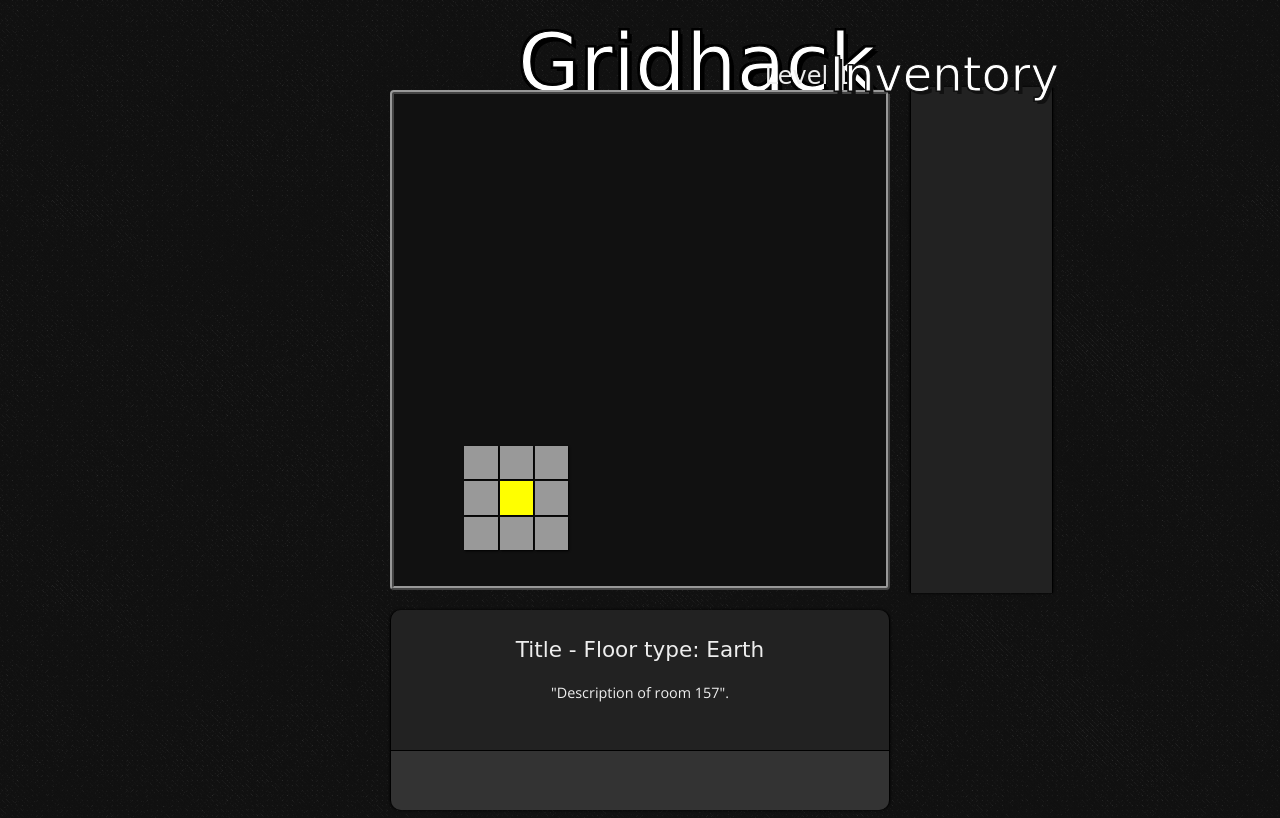
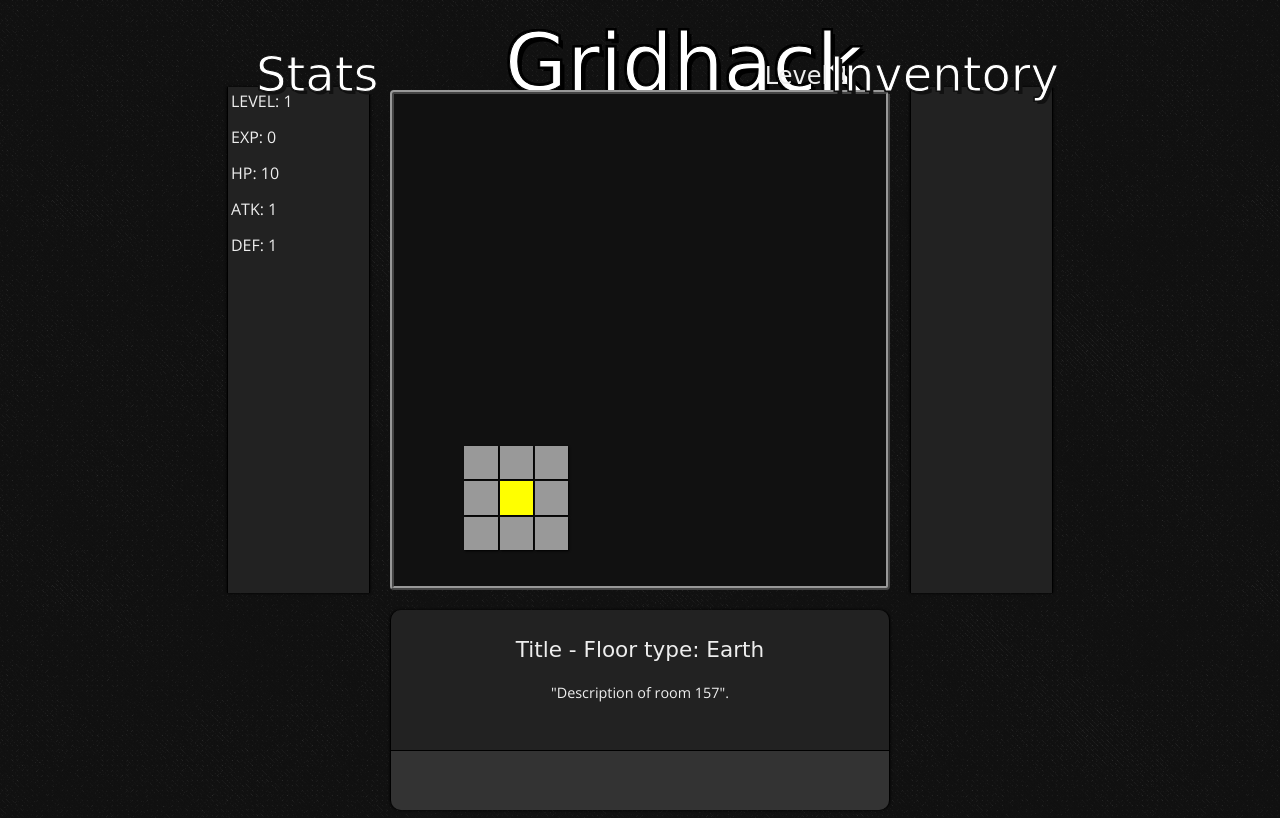
Before and after one commit to jhunyar/gridhack, a website: page public/index.html in a window 1280 px wide. Drawn offline with nearby package versions, Linux system fonts and the light colour scheme; a web font is replaced by a local one.

```diff
--- a/public/index.html
+++ b/public/index.html
@@ -13,9 +13,11 @@
     <div id="container">
         <div id="header">
             <p id="header--banner">Gridhack</p>
+            <p id="header--banner__stats">Stats</p>
             <p id="header--dungeon-counter"></p>
             <p id="header--banner__inventory">Inventory</p>
         </div>
+        <div id="stats"></div>
         <div id="room"></div>
         <div id="inventory"></div>
     </div>
--- a/public/scripts/gridhack-functions.js
+++ b/public/scripts/gridhack-functions.js
@@ -13,6 +13,7 @@
 const tileInfoDesc = document.querySelector('#room-desc')
 const alert = document.querySelector('#alert')
 const room = document.querySelector('#room')
+const stats = document.querySelector('#stats')
 const inventoryEl = document.querySelector('#inventory')
 const dungeonLevelEl = document.querySelector('#header--dungeon-counter')
 
@@ -31,12 +32,13 @@
 
 describeRooms() // We need to describe the rooms right off the bat for other functions to work
 
-// items[#] = [ 'name', 'description', 'type' rarity/100 ]
-items[0] = [ 'Breath recycler', 'Provides breathable air for a human or any similar creature who wears the device.', 'armor', 25 ]
-items[1] = [ 'Floor map', 'Reveals all tiles on the current floor', 'map', 15 ]
-items[2] = [ 'Healing potion', 'Heals user 5 HP', 'potion', 10 ]
-items[3] = [ 'Wooden practice sword', 'Hits for 3 HP', 'weapon', 10 ]
-items[4] = [ 'Spectral chalice', 'Heals user to full HP and removes all afflictions', 'potion', 75 ]
+// items[#] = [ 'name', 'description', 'type' rarity/100, affect{} ]
+items[0] = [ 'Breath recycler', 'Provides breathable air for a human or any similar creature who wears the device.', 'armor', 25, { poisonResist: true, swimming: true } ]
+items[1] = [ 'Floor map', 'Reveals all tiles on the current floor', 'map', 15, { revealMap: true } ]
+items[2] = [ 'Healing potion', 'Heals user 5 HP', 'potion', 20, { hp: 5 } ]
+items[3] = [ 'Wooden practice sword', 'Hits for 3 HP', 'weapon', 20, { atk: 3 } ]
+items[4] = [ 'Spectral chalice', 'Heals user to full HP and removes all afflictions', 'potion', 75, { hp: 100 } ]
+items[5] = [ 'Leather armor', 'Provides 3 defense points', 'armor', 20, { def: 3 }]
 
 // Object variables
 const dungeon = {
@@ -51,6 +53,39 @@
     inventory: {
         capacity: 14,
         items: []
+    },
+    stats: {
+        level: 1,
+        exp: 0,
+        hp: 10,
+        atk: 1,
+        def: 1
+    },
+    status: {
+        poisoned: false,
+        poisonResist: false,
+        swimming: false,
+        revealMap: false
+    },
+    person: {
+        armor: null,
+        helmet: null,
+        gloves: null,
+        ringL: null,
+        ringR: null,
+        amulet: null,
+        aura: null,
+        curse: null
+    }
+}
+
+let renderStats = () => {
+    stats.innerHTML = ''
+    for (let i = 0; i < Object.keys(player.stats).length; i++) {
+        let p = document.createElement('p')
+        p.classList.add('stat')
+        p.textContent = `${(Object.keys(player.stats)[i]).toUpperCase()}: ${Object.values(player.stats)[i]}`
+        stats.appendChild(p)
     }
 }
 
@@ -275,6 +310,7 @@
 }
 
 const dropListener = function(e) {
+    let items = player.inventory.items
     let item1 = e.keyCode == '49'
     let item2 = e.keyCode == '50'
     let item3 = e.keyCode == '51'
--- a/public/scripts/main.js
+++ b/public/scripts/main.js
@@ -4,8 +4,9 @@
 setActive()     // Set the active tile
 setVisible()    // Set visible tiles around active tile
 describeTile()  // Display information about the current tile
+renderStats()
 
-// the movement handler itself
+// main movement and action listener
 document.addEventListener('keydown', function(e) {
     const current = tileArray[player.currentTile]
     const west = tileArray[player.currentTile-1]
@@ -22,8 +23,9 @@
     let look = e.keyCode == '76'
     let get = e.keyCode == '71'
     let drop = e.keyCode == '68'
+    let use = e.keyCode == '85'
 
-    if (moveWest || moveNorth || moveEast || moveSouth || moveDown || moveUp || look || get || drop) {
+    if (moveWest || moveNorth || moveEast || moveSouth || moveDown || moveUp || look || get || drop || use) {
 
         // prevent default action of ctrl and shift keys to avoid error
         if (e.ctrlKey) return false
@@ -151,5 +153,11 @@
                 alert.innerHTML = 'There is already an item here, cannot drop another.'
             }
         }
+
+        if (use) {
+           if (player.inventory.items.length === -1) {
+               alert.innerHTML = 'You have no items to use! Pick one up with G'
+           }
+        }
     }
 })
--- a/public/styles/style.css
+++ b/public/styles/style.css
@@ -25,17 +25,17 @@
 #header {
     font-family: 'Aladin', cursive;
     height: 70px;
-    left: 0;
+    left: -165px;
     position: relative;
     top: -75px;
-    width: 666px;
+    width: 831px;
 }
 
 #header--banner {
     bottom: -105px;
     color: white;
     font-size: 5em;
-    left: 128px;
+    left: 280px;
     position: absolute;
     -webkit-text-stroke: 1px #000;
     text-shadow:
@@ -61,6 +61,23 @@
         1px 1px 0 #111;
     z-index: 2
 }
+
+#header--banner__stats {
+    position: absolute;
+    bottom: -65px;
+    left: 31px;
+    font-size: 3em;
+    -webkit-text-stroke: 1px #111;
+    color: white;
+    text-shadow:
+        3px 3px 0 #111,
+        -1px -1px 0 #111,
+        1px -1px 0 #111,
+        -1px 1px 0 #111,
+        1px 1px 0 #111;
+    z-index: 2
+}
+
 
 #header--dungeon-counter {
     font-size: 1.5em;
@@ -142,6 +159,28 @@
     box-shadow: 0 0 3px black;
 }
 
+#stats {
+    display: grid;
+    grid-template-rows: repeat(14, 1fr);
+    grid-gap: 3px;
+    position: absolute;
+    top: -3px;
+    bottom: 0;
+    right: 520px;
+    height: 506px;
+    width: 143px;
+    background: #222;
+    padding: 3px;
+    border-left: 1px solid black;
+    border-right: 1px solid black;
+    box-shadow: 0 0 3px black;
+}
+
+.stat {
+    margin-top: 0;
+    margin-bottom: 0
+}
+
 #room div, #inventory div {
     align-items: center;
     background: #555;
```
